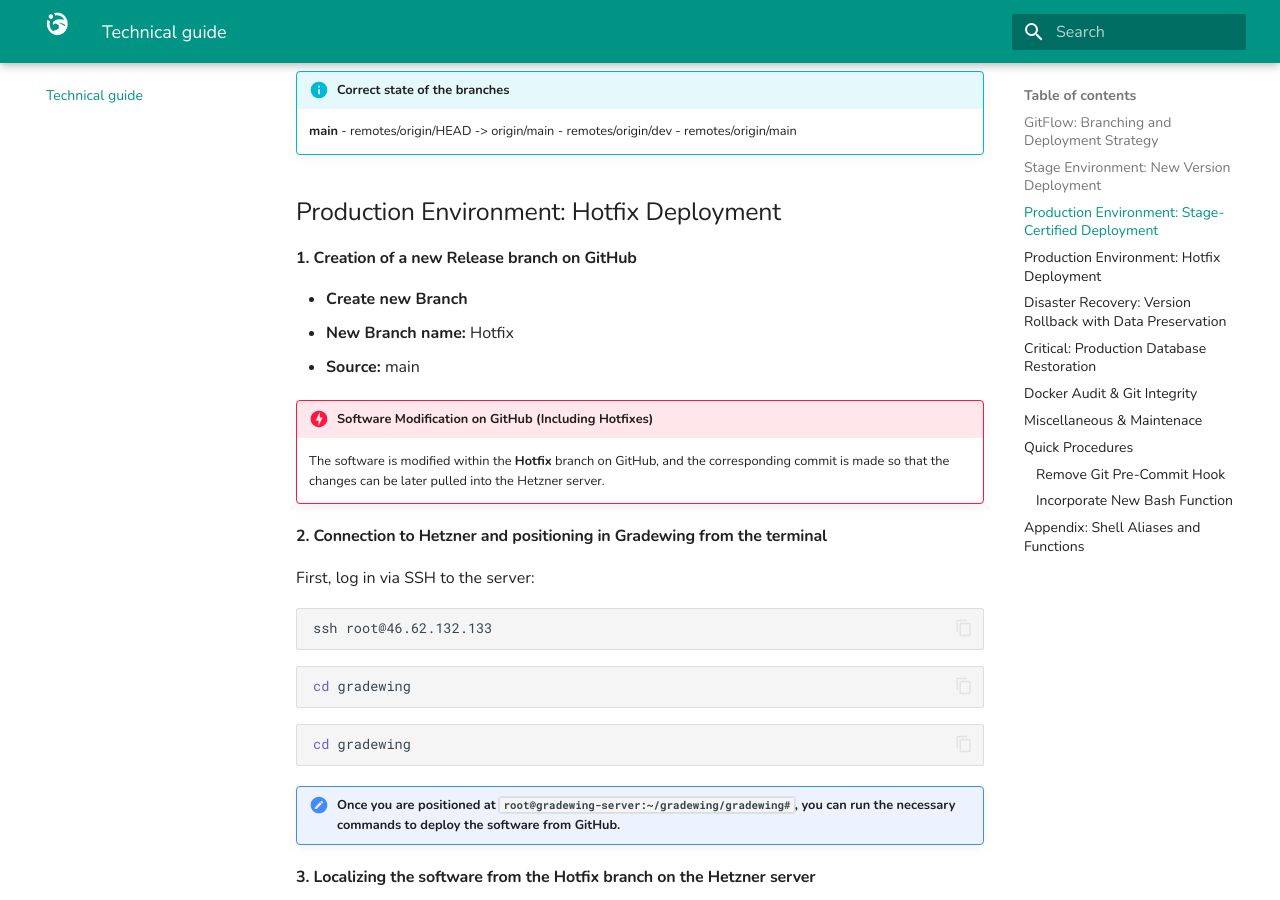
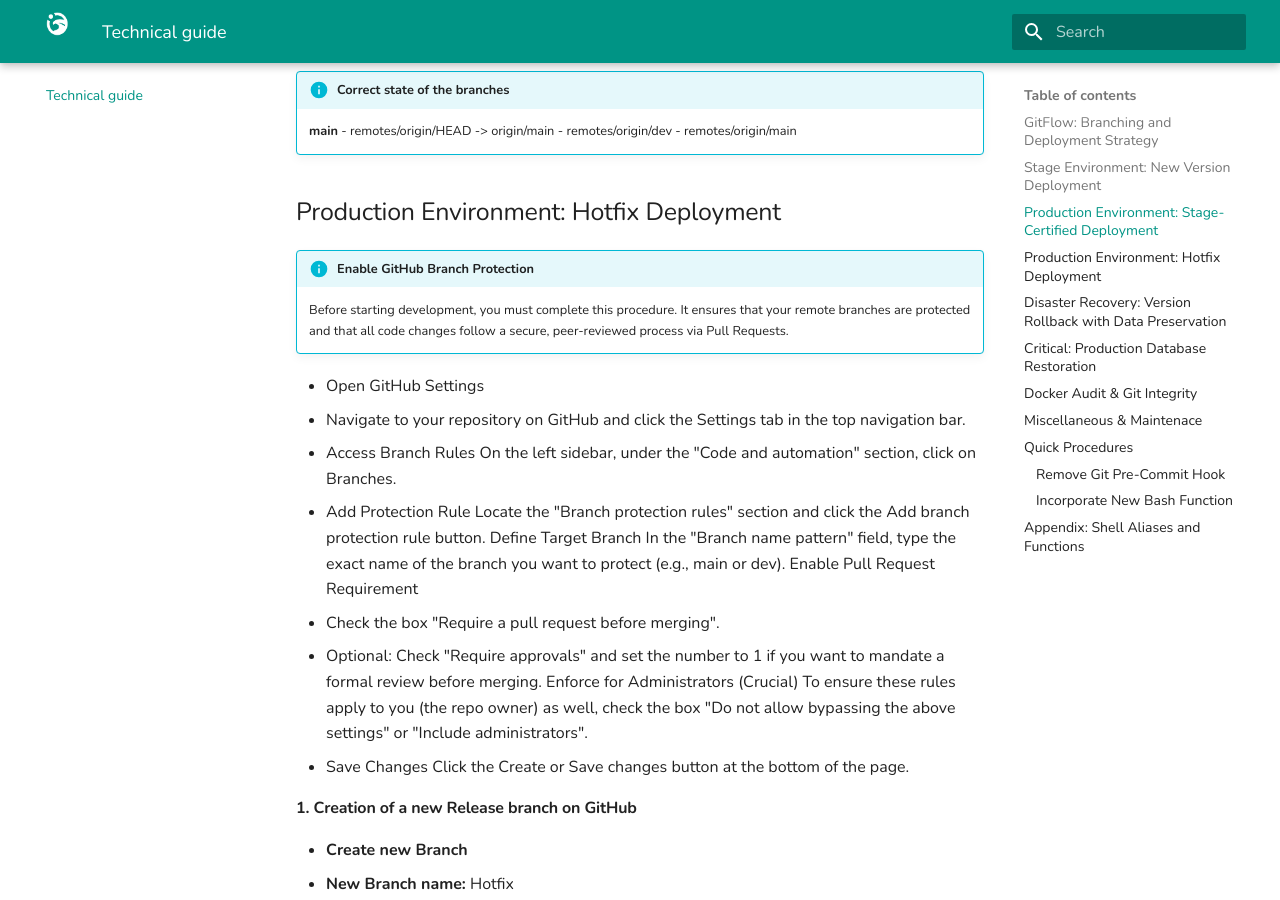
Before and after one commit to pablopenlop/gradewing_guide, an MkDocs documentation site: the page built from docs/other.md, in a window 1280 px wide and 900 px high, scrolled down 5656 px. Built offline with MkDocs 1.6.1 and Material for MkDocs 9.7.7, drawn with Linux system fonts in a browser that asks for light colours.

Commit message:
Update other.md

```diff
--- a/docs/other.md
+++ b/docs/other.md
@@ -210,6 +210,25 @@ git branch -a				# -- VERIFICATION
     **main** - remotes/origin/HEAD -> origin/main - remotes/origin/dev - remotes/origin/main
 
 ## Production Environment: Hotfix Deployment
+
+!!! info "Enable GitHub Branch Protection"
+    Before starting development, you must complete this procedure. It ensures that your remote branches are protected and that all code changes follow a secure, peer-reviewed process via Pull Requests.
+*   Open GitHub Settings
+*   Navigate to your repository on GitHub and click the Settings tab in the top navigation bar.
+*   Access Branch Rules
+    On the left sidebar, under the "Code and automation" section, click on Branches.
+*   Add Protection Rule
+    Locate the "Branch protection rules" section and click the Add branch protection rule button.
+    Define Target Branch
+    In the "Branch name pattern" field, type the exact name of the branch you want to protect (e.g., main or dev).
+    Enable Pull Request Requirement
+*   Check the box "Require a pull request before merging".
+*   Optional: Check "Require approvals" and set the number to 1 if you want to mandate a formal review before merging.
+    Enforce for Administrators (Crucial)
+    To ensure these rules apply to you (the repo owner) as well, check the box "Do not allow bypassing the above settings" or "Include administrators".
+*   Save Changes
+    Click the Create or Save changes button at the bottom of the page.
+
 
 #### 1. Creation of a new Release branch on GitHub
 *   **Create new Branch**
```
